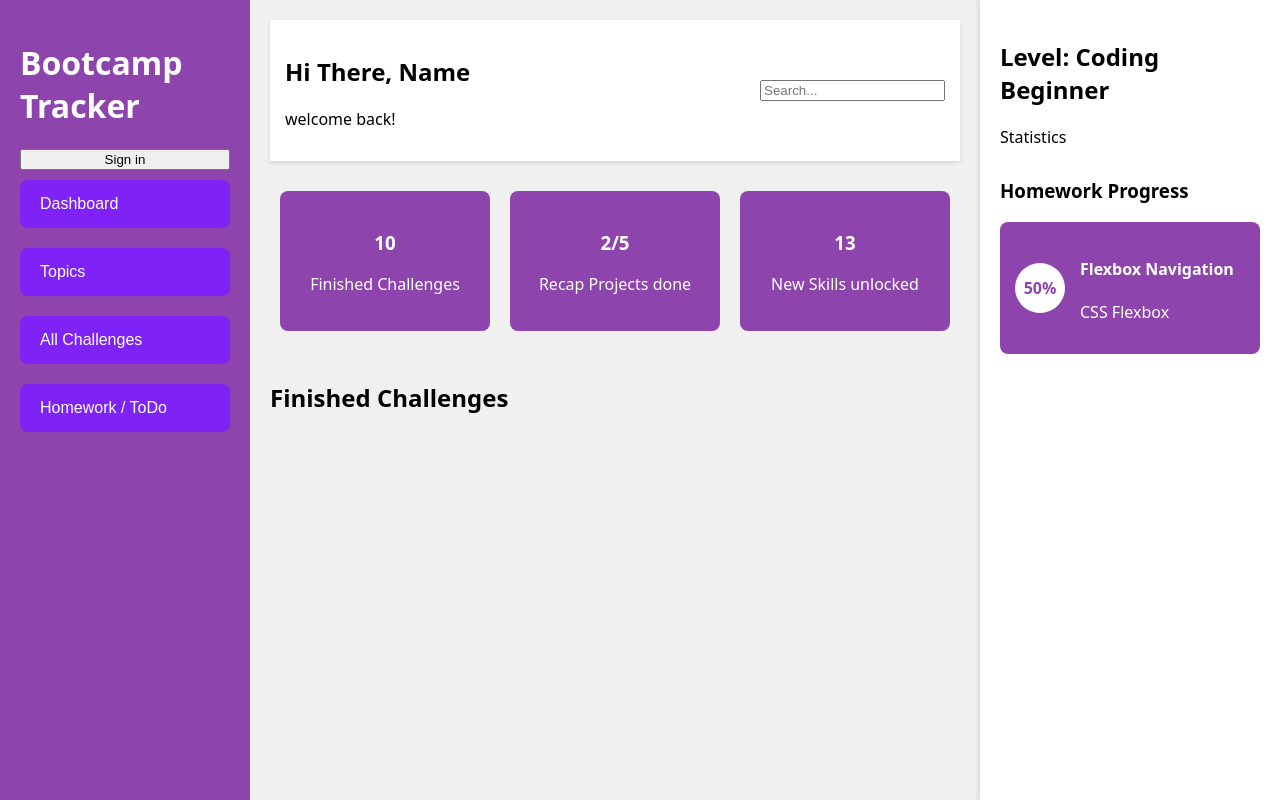
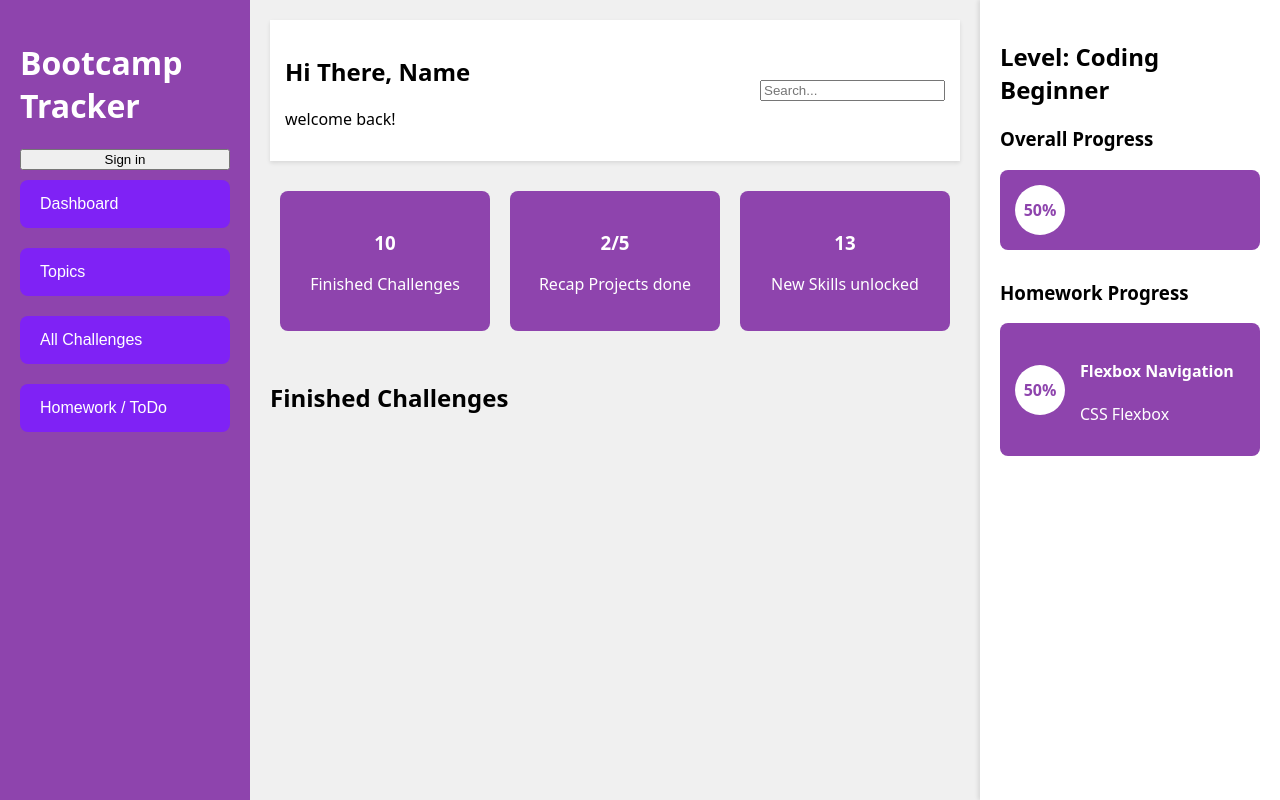
Before and after one commit to KristofferJans/Bootcamp_Progress_Tracker, a Next.js app: page / in a window 1280 px wide. Built offline with nearby package versions, Linux system fonts and the light colour scheme; no server answers.

Commit message:
re-organized code and implemented components

```diff
--- /dev/null
+++ b/components/Navbar.js
@@ -0,0 +1,15 @@
+import { Sidebar, NavButton } from "./StyledComponents";
+import AuthButton from "./AuthButton";
+
+export default function Navbar() {
+  return (
+    <Sidebar>
+      <h1>Bootcamp Tracker</h1>
+      <AuthButton></AuthButton>
+      <NavButton>Dashboard</NavButton>
+      <NavButton>Topics</NavButton>
+      <NavButton>All Challenges</NavButton>
+      <NavButton>Homework / ToDo</NavButton>
+    </Sidebar>
+  );
+}
--- /dev/null
+++ b/components/StatisticsSidebar.js
@@ -0,0 +1,29 @@
+import {
+  StatsSidebar,
+  HomeworkCard,
+  CircularProgress,
+  ProgressSection,
+} from "./StyledComponents";
+
+export default function StatisticSidebar() {
+  return (
+    <StatsSidebar>
+      <h2>Level: Coding Beginner</h2>
+      <h3>Overall Progress</h3>
+      <HomeworkCard>
+        <CircularProgress>50%</CircularProgress>
+      </HomeworkCard>
+
+      <ProgressSection>
+        <h3>Homework Progress</h3>
+        <HomeworkCard>
+          <CircularProgress>50%</CircularProgress>
+          <div>
+            <h4>Flexbox Navigation</h4>
+            <p>CSS Flexbox</p>
+          </div>
+        </HomeworkCard>
+      </ProgressSection>
+    </StatsSidebar>
+  );
+}
--- a/components/StyledComponents.js
+++ b/components/StyledComponents.js
@@ -1,4 +1,3 @@
-// components/StyledComponents.js
 import styled from "styled-components";
 
 // Layout Container
--- /dev/null
+++ b/components/Topbar.js
@@ -0,0 +1,15 @@
+import { TopBar } from "./StyledComponents";
+import { useSession } from "next-auth/react";
+
+export default function Topbar() {
+  const { data: session, status } = useSession();
+  return (
+    <TopBar>
+      <div>
+        <h2>Hi There, {session?.user?.name || " Name"}</h2>
+        <p>welcome back!</p>
+      </div>
+      <input type="text" placeholder="Search..." />
+    </TopBar>
+  );
+}
--- a/pages/index.js
+++ b/pages/index.js
@@ -1,45 +1,23 @@
+import React from "react";
 import { useSession } from "next-auth/react";
+import { Container, MainContent, Card } from "../components/StyledComponents";
+import Navbar from "@/components/Navbar";
+import Topbar from "@/components/Topbar";
+import StatisticSidebar from "@/components/StatisticsSidebar";
 
-// pages/index.js
-import React from "react";
-import {
-  Container,
-  Sidebar,
-  NavButton,
-  TopBar,
-  MainContent,
-  Card,
-  StatsSidebar,
-  ProgressSection,
-  HomeworkCard,
-  CircularProgress,
-} from "../components/StyledComponents";
-import AuthButton from "@/components/AuthButton";
-
-const Home = () => {
+export default function Home() {
   const { data: session, status } = useSession();
   return (
     <Container>
-      {/* Sidebar */}
-      <Sidebar>
-        <h1>Bootcamp Tracker</h1>
-        <AuthButton>Login</AuthButton>
-        <NavButton>Dashboard</NavButton>
-        <NavButton>Topics</NavButton>
-        <NavButton>All Challenges</NavButton>
-        <NavButton>Homework / ToDo</NavButton>
-      </Sidebar>
+      {/* Navigation Sidebar left*/}
+      <Navbar></Navbar>
 
       {/* Main Content */}
       <MainContent>
-        <TopBar>
-          <div>
-            <h2>Hi There, {session?.user?.name || " Name"}</h2>
-            <p>welcome back!</p>
-          </div>
-          <input type="text" placeholder="Search..." />
-        </TopBar>
+        {/* Topbar */}
+        <Topbar></Topbar>
 
+        {/* Statistic Cards - currently hardcoded */}
         <div
           style={{
             display: "flex",
@@ -62,28 +40,11 @@ const Home = () => {
         </div>
 
         <h2 style={{ marginTop: "40px" }}>Finished Challenges</h2>
-        {/* More content here */}
+        {/* add more content here later*/}
       </MainContent>
 
       {/* Stats Sidebar */}
-      <StatsSidebar>
-        <h2>Level: Coding Beginner</h2>
-        <p>Statistics</p>
-        {/* Insert circular progress and stats */}
-        <ProgressSection>
-          <h3>Homework Progress</h3>
-          <HomeworkCard>
-            <CircularProgress>50%</CircularProgress>
-            <div>
-              <h4>Flexbox Navigation</h4>
-              <p>CSS Flexbox</p>
-            </div>
-          </HomeworkCard>
-          {/* Repeat for more homework cards */}
-        </ProgressSection>
-      </StatsSidebar>
+      <StatisticSidebar></StatisticSidebar>
     </Container>
   );
-};
-
-export default Home;
+}
```
